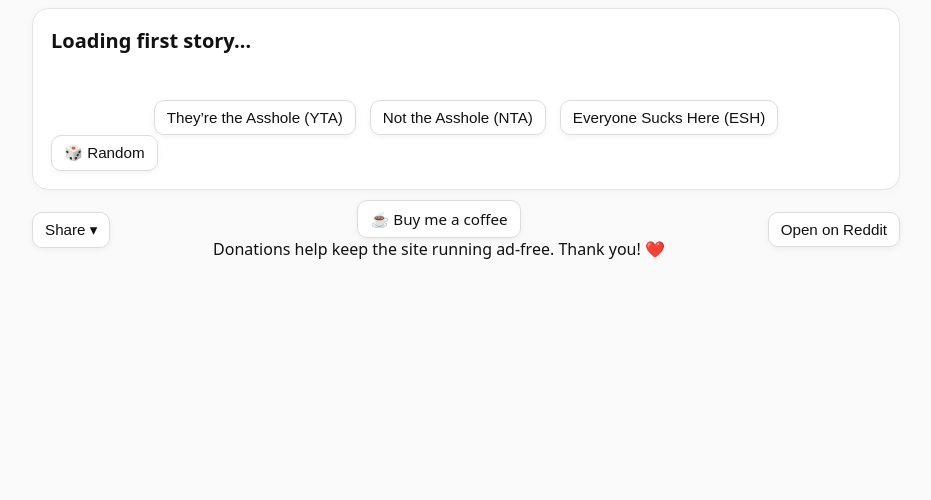
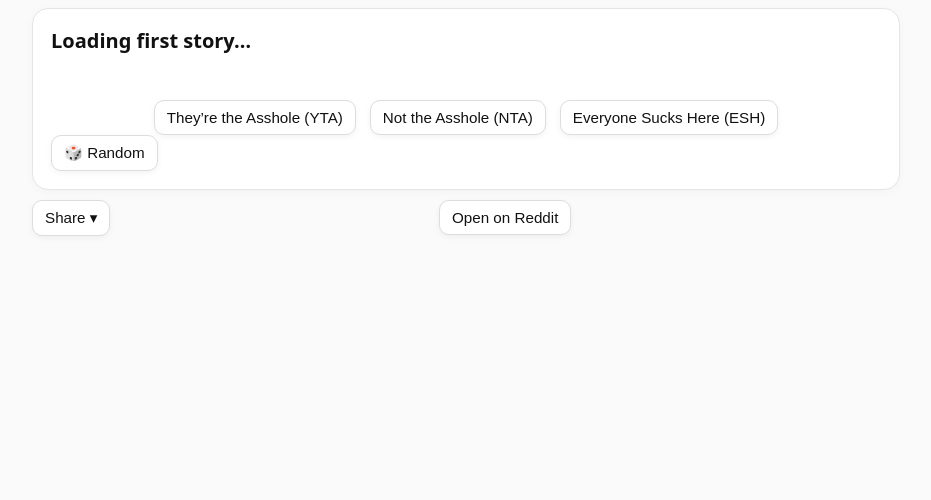
Before and after one commit to r0bay/Latest-Version-of-AITA, a Flask app: page / in a window 1280 px wide. Shown: the part 138-638 px from the top of the page, without its empty margins (174-1105 px from the left). Run offline with Flask 3, Linux system fonts and the light colour scheme; data that the repository does not hold is empty.

Commit message:
Remove Buy Me a Coffee and donation text; center Open on Reddit

```diff
--- a/templates/index.html
+++ b/templates/index.html
@@ -85,6 +85,7 @@
     </div>
   </article>
 
+  <!-- Footer Row -->
   <div class="below-row">
     <div class="below-left">
       <div class="share-wrap">
@@ -99,20 +100,21 @@
       </div>
     </div>
 
-    <div class="below-center">
-      <a class="tip-btn" href="https://www.buymeacoffee.com/randomaita" target="_blank" rel="noopener">☕ Buy me a coffee</a>
-      <div class="tip-note">Donations help keep the site running ad-free. Thank you! ❤️</div>
+    <!-- Centered “Open on Reddit” (replaces coffee button) -->
+    <div class="below-center" style="text-align:center;">
+      <a id="openLink" target="_blank" rel="noopener">
+        <button>Open on Reddit</button>
+      </a>
     </div>
 
-    <div class="below-right">
-      <a id="openLink" target="_blank" rel="noopener"><button>Open on Reddit</button></a>
-    </div>
+    <!-- Empty right side (keeps layout balanced) -->
+    <div class="below-right"></div>
   </div>
 
   <!-- Floating Random dice -->
   <button id="fabRandomBtn" class="fab-random" aria-label="Random">🎲</button>
 </main>
 
-<script src="/static/app.js?v=24"></script>
+<script src="/static/app.js?v=27"></script>
 </body>
 </html>
```
